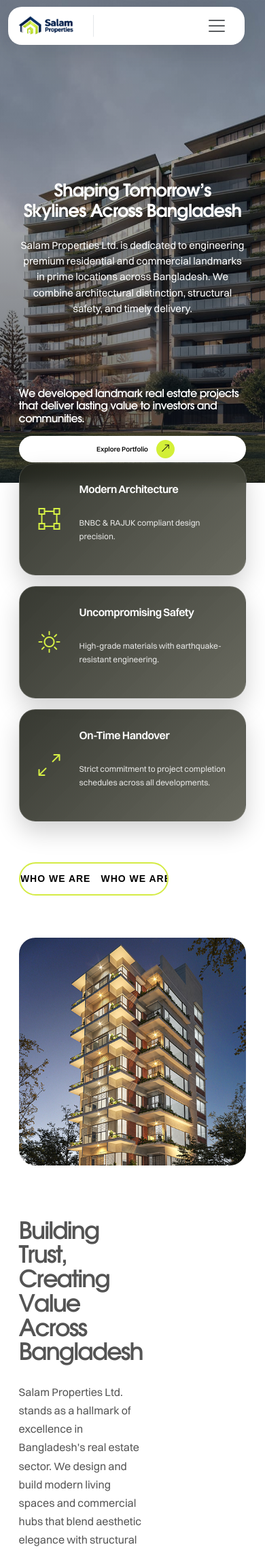
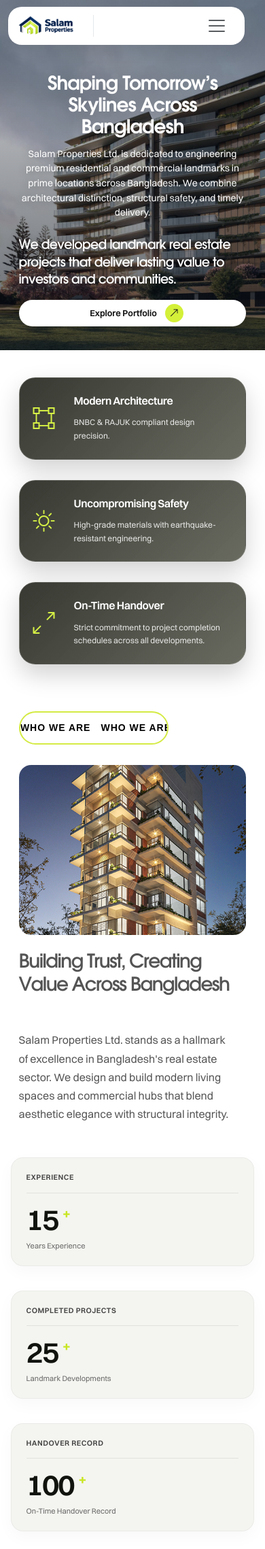
Before and after one commit to Rokibul-Islam-Robi/Salam_Properties_LTD, a PHP site: page / in a window 390 px wide. Shown: the top 2278 px of the page at 68% size. Run offline with PHP 8.4, Linux system fonts and the light colour scheme; some libraries are stand-ins or nearby versions.

Commit message:
fix: fine-tune mobile and tablet responsiveness for hero spacing, Who We Are grid, and centered What We Offer section

```diff
--- a/assets/css/style.css
+++ b/assets/css/style.css
@@ -4111,10 +4111,40 @@ img, video, iframe, canvas, svg {
     .topbar .nav-shell {
         width: 95% !important;
     }
-    .services-grid, .features-grid, .properties-grid {
-        grid-template-columns: repeat(2, 1fr) !important;
+
+    /* "Who We Are" Section Tablet Grid Fix */
+    .custom-about-layout {
+        grid-template-columns: 1fr !important;
+        gap: 36px !important;
+        margin-top: 40px !important;
+    }
+    .about-photo {
+        max-height: 400px;
+        width: 100%;
+    }
+    .about-photo img {
+        width: 100%;
+        height: 100%;
+        object-fit: cover;
+    }
+    .stat-box {
+        min-height: 180px;
+    }
+
+    /* "What We Offer" Section Tablet Grid Fix */
+    .service-grid {
+        display: flex !important;
+        flex-wrap: wrap !important;
+        justify-content: center !important;
         gap: 20px !important;
-    }
+        margin-top: 40px !important;
+    }
+    .service-card, .service-card-bottom {
+        width: calc(50% - 15px) !important;
+        max-width: 100% !important;
+        height: 360px !important;
+    }
+
     .counter-wrap {
         flex-wrap: wrap;
         gap: 24px;
@@ -4130,31 +4160,72 @@ img, video, iframe, canvas, svg {
         padding-right: 12px !important;
     }
     .section {
-        padding: 60px 0 !important;
-    }
+        padding: 55px 0 !important;
+    }
+
+    /* Hero Section Mobile Perfect Gap & Spacing */
     .hero-section {
-        padding-top: 100px !important;
-        padding-bottom: 60px !important;
+        height: auto !important;
         min-height: auto !important;
+        padding-top: 105px !important;
+        padding-bottom: 35px !important;
+    }
+    .hero-content {
+        padding-top: 0 !important;
+        padding-bottom: 0 !important;
+        height: auto !important;
+        display: flex !important;
+        flex-direction: column !important;
+    }
+    .hero-title {
+        margin: 0 auto !important;
     }
     .hero-title h1 {
-        font-size: clamp(28px, 8vw, 42px) !important;
+        font-size: clamp(30px, 8.5vw, 44px) !important;
         line-height: 1.15 !important;
         letter-spacing: -1px !important;
+        margin-bottom: 14px !important;
     }
     .hero-title p {
-        font-size: 15px !important;
+        font-size: 14px !important;
         line-height: 1.55 !important;
-    }
+        margin-bottom: 0 !important;
+    }
+
+    /* Reduce space above "We developed..." in mobile */
     .hero-bottom {
         flex-direction: column !important;
         align-items: flex-start !important;
+        margin-top: 24px !important;
+        padding-top: 0 !important;
         gap: 16px !important;
     }
     .hero-bottom h4 {
-        font-size: 16px !important;
+        font-size: 19px !important;
+        line-height: 1.35 !important;
         max-width: 100% !important;
-    }
+        width: 100% !important;
+        margin-bottom: 0 !important;
+    }
+    .watch-pill {
+        align-self: flex-start !important;
+        font-size: 13px !important;
+        padding: 6px 6px 6px 18px !important;
+    }
+
+    /* Ensure clear, generous space between hero text/button and feature cards */
+    .hero-features {
+        margin-top: 40px !important;
+        position: relative !important;
+        z-index: 5 !important;
+    }
+    .feature-card {
+        height: auto !important;
+        min-height: auto !important;
+        padding: 24px 20px !important;
+        margin-bottom: 14px !important;
+    }
+
     .topbar {
         top: 10px !important;
     }
@@ -4187,20 +4258,73 @@ img, video, iframe, canvas, svg {
     .navbar-nav .nav-link:hover {
         background: #f8fafc;
     }
-    .services-grid, .features-grid, .properties-grid, .testimonial-grid {
-        grid-template-columns: 1fr !important;
-        gap: 18px !important;
-    }
-    .stats-container, .counters-grid {
-        grid-template-columns: repeat(2, 1fr) !important;
-        gap: 16px !important;
-    }
-    .counter-item {
-        text-align: center;
-    }
-    .counter-item .number {
-        font-size: 32px !important;
-    }
+
+    /* "Who We Are" Mobile Grid & Layout Fix */
+    .about-intro {
+        text-align: left;
+    }
+    .custom-about-layout {
+        display: flex !important;
+        flex-direction: column !important;
+        gap: 24px !important;
+        margin-top: 30px !important;
+    }
+    .about-photo {
+        width: 100% !important;
+        height: 250px !important;
+        border-radius: 18px !important;
+    }
+    .custom-about-layout h2 {
+        font-size: 28px !important;
+        line-height: 1.2 !important;
+    }
+    .about-section .row.g-4 {
+        margin-top: 10px !important;
+    }
+    .stat-box {
+        min-height: auto !important;
+        padding: 20px 22px !important;
+        margin-bottom: 12px;
+        border-radius: 18px !important;
+    }
+
+    /* "What We Offer" Mobile Center Alignment & Card Sizing */
+    .services-section .section-intro {
+        text-align: center !important;
+        display: flex !important;
+        flex-direction: column !important;
+        align-items: center !important;
+        justify-content: center !important;
+    }
+    .services-section .section-intro .loop-btn {
+        margin: 0 auto 16px !important;
+    }
+    .services-section .section-intro h2 {
+        text-align: center !important;
+        font-size: 28px !important;
+        line-height: 1.25 !important;
+    }
+    .service-grid {
+        display: flex !important;
+        flex-direction: column !important;
+        align-items: center !important;
+        justify-content: center !important;
+        gap: 20px !important;
+        margin-top: 30px !important;
+    }
+    .service-card, .service-card-bottom {
+        width: 100% !important;
+        max-width: 380px !important;
+        height: 370px !important;
+        margin: 0 auto !important;
+    }
+    .card-content {
+        padding: 24px 20px !important;
+    }
+    .card-content h3 {
+        font-size: 20px !important;
+    }
+
     .footer-top-inner {
         flex-direction: column !important;
         gap: 28px !important;
@@ -4217,11 +4341,12 @@ img, video, iframe, canvas, svg {
 
 /* Small Smartphone (Under 480px) */
 @media (max-width: 480px) {
-    .stats-container, .counters-grid {
-        grid-template-columns: 1fr !important;
-    }
     .hero-title h1 {
-        font-size: 26px !important;
+        font-size: 28px !important;
+    }
+    .service-card, .service-card-bottom {
+        max-width: 100% !important;
+        height: 350px !important;
     }
     .btn-acid, .watch-pill {
         width: 100% !important;
```
